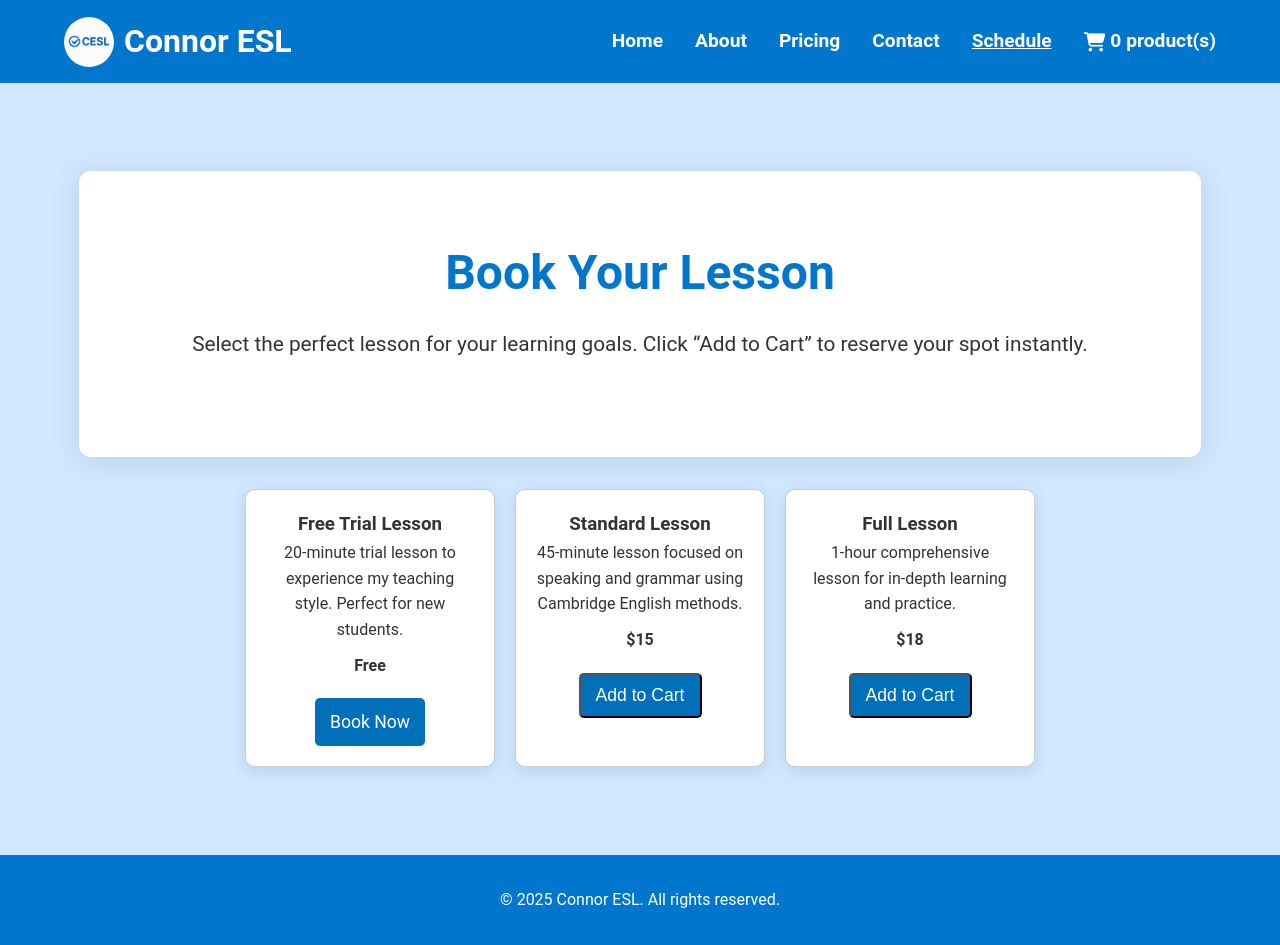
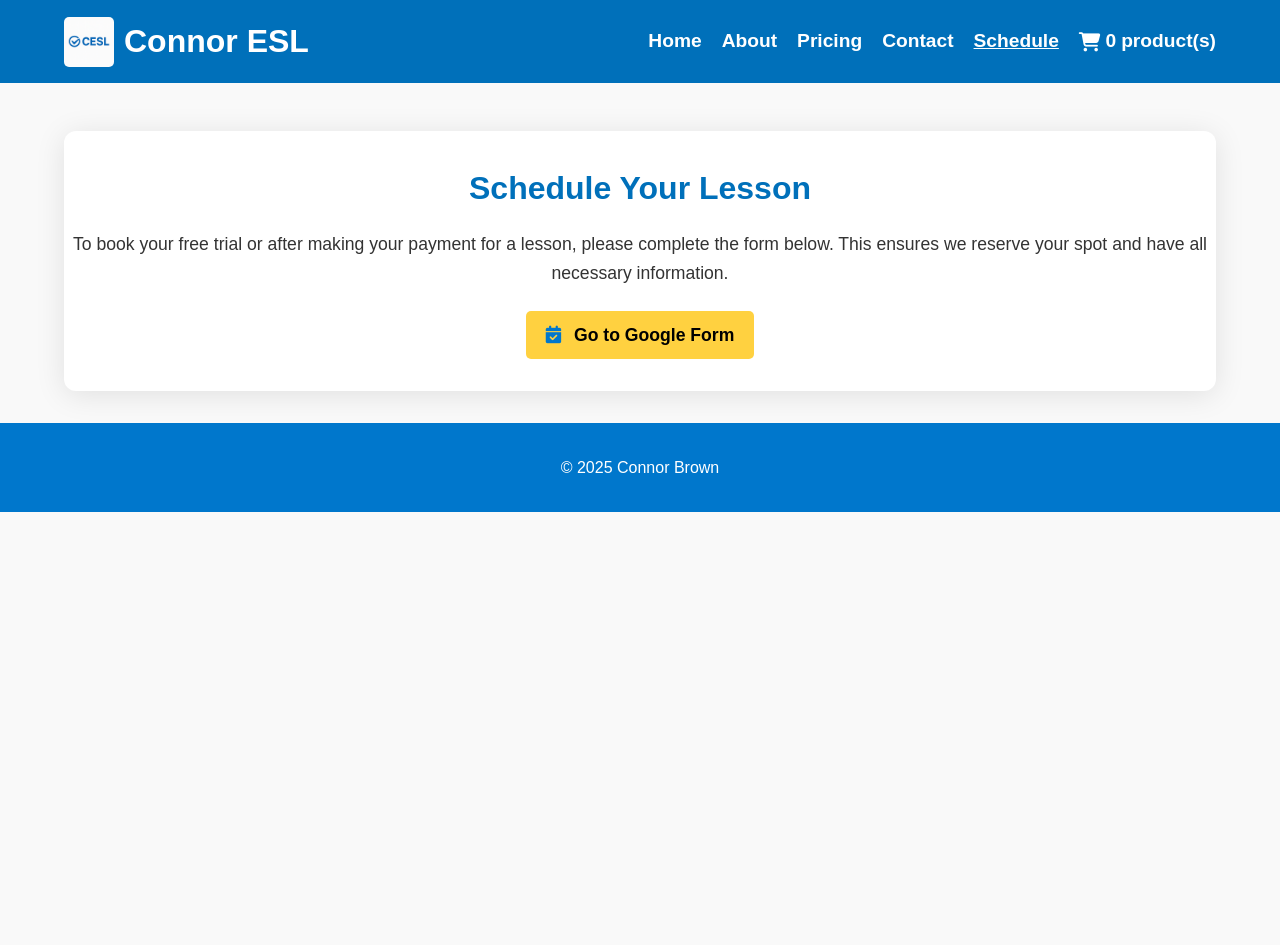
Before and after one commit to crbrownesl/Crbrownesl.github.io, a plain HTML site: page schedule.html in a window 1280 px wide. After the commit the page ends 800 px from the top, so only its background shows below. Drawn offline with Linux system fonts and the light colour scheme.

Commit message:
Update schedule.html

```diff
--- a/schedule.html
+++ b/schedule.html
@@ -1,30 +1,41 @@
 <!DOCTYPE html>
 <html lang="en">
 <head>
-<meta charset="UTF-8" />
-<meta name="viewport" content="width=device-width, initial-scale=1.0"/>
-<title>Book a Lesson - Connor ESL</title>
+<meta charset="UTF-8">
+<meta name="viewport" content="width=device-width, initial-scale=1.0">
+<title>Schedule a Lesson - Connor ESL</title>
+<link rel="stylesheet" href="https://cdnjs.cloudflare.com/ajax/libs/font-awesome/6.4.0/css/all.min.css">
 <link rel="stylesheet" href="css/style.css">
-<link rel="stylesheet" href="https://cdnjs.cloudflare.com/ajax/libs/font-awesome/6.4.0/css/all.min.css">
 <style>
-/* Cart styles */
+body { font-family: Arial, sans-serif; line-height: 1.6; background-color: #f9f9f9; color: #333; margin: 0; padding: 0; }
+.container { width: 90%; max-width: 1200px; margin: 0 auto; }
+
+/* Header/Nav */
+header { background-color: #0070ba; color: #fff; padding: 1rem 0; }
+header .brand { display: flex; align-items: center; gap: 10px; text-decoration: none; color: #fff; }
+header .brand img { height: 50px; border-radius: 5px; }
+nav ul { list-style: none; display: flex; gap: 20px; align-items: center; }
 nav ul li { position: relative; }
-nav ul li a.cart-link { display: flex; align-items: center; gap: 5px; cursor: pointer; }
+nav ul li a { text-decoration: none; color: #fff; font-weight: bold; }
+nav ul li a.active { text-decoration: underline; }
+
+/* Cart */
+nav ul li a.cart-link { display: flex; align-items: center; gap: 5px; cursor: pointer; color: #fff; }
 .cart-dropdown-content {
-  display: none; position: absolute; right: 0; background-color: white; min-width: 250px;
+  display: none; position: absolute; right: 0; background-color: #fff; color: #000; min-width: 250px;
   border: 1px solid #ccc; box-shadow: 0 8px 16px rgba(0,0,0,0.2); padding: 10px; z-index: 100;
-  max-height: 300px; overflow-y: auto;
+  max-height: 300px; overflow-y: auto; border-radius: 5px;
 }
 .cart-item { display: flex; justify-content: space-between; padding: 5px 0; }
+.cart-item span:first-child { color: #000; font-weight: bold; }
 .remove-btn { color: red; cursor: pointer; margin-left: 5px; font-size: 0.85rem; }
-.checkout-btn {
-  margin-top: 10px; display: block; width: 100%; text-align: center;
-  background-color: #0070ba; color: white; text-decoration: none; padding: 10px;
-  border-radius: 5px; font-weight: bold;
-}
-.booking-grid { display:flex; flex-wrap:wrap; gap:20px; justify-content:center; }
-.booking-option { border:1px solid #ccc; padding:20px; border-radius:10px; width:250px; text-align:center; }
-.btn { background-color:#0070ba; color:white; padding:10px 15px; border-radius:5px; text-decoration:none; display:inline-block; margin-top:10px; }
+
+/* Main Content */
+main { padding: 2rem 0; }
+.hero { text-align: center; padding: 2rem 0; }
+.hero h1 { font-size: 2rem; color: #0070ba; margin-bottom: 1rem; }
+.hero p { font-size: 1.1rem; margin-bottom: 1.5rem; }
+.btn { background-color: #FFD140; color: #000; padding: 10px 20px; border-radius: 5px; text-decoration: none; font-weight: bold; display: inline-block; }
 </style>
 </head>
 <body>
@@ -41,7 +52,7 @@ nav ul li a.cart-link { display: flex; align-items: center; gap: 5px; cursor: po
         <li><a href="about.html">About</a></li>
         <li><a href="pricing.html">Pricing</a></li>
         <li><a href="contact.html">Contact</a></li>
-                <li><a href="scheduling.html" class="active">Schedule</a></li>
+        <li><a href="schedule.html" class="active">Schedule</a></li>
         <li class="cart-dropdown">
           <a class="cart-link" id="cart-toggle"><i class="fas fa-shopping-cart"></i> <span id="cart-count">0</span> product(s)</a>
           <div class="cart-dropdown-content" id="cart-dropdown"></div>
@@ -51,41 +62,14 @@ nav ul li a.cart-link { display: flex; align-items: center; gap: 5px; cursor: po
   </div>
 </header>
 
-<main class="booking-page">
-    <div class="hero">
-        <h1>Book Your Lesson</h1>
-        <p>Select the perfect lesson for your learning goals. Click “Add to Cart” to reserve your spot instantly.</p>
-    </div>
-
-    <div class="booking-grid">
-      <!-- Free Trial Lesson -->
-      <div class="booking-option">
-        <h3>Free Trial Lesson</h3>
-        <p>20-minute trial lesson to experience my teaching style. Perfect for new students.</p>
-        <p class="price">Free</p>
-        <a href="https://docs.google.com/forms/d/1IXS4wB5cD1RJ_i687feQZYEB0rpZlYpuLhYr0x0cblw/edit?pli=1" class="btn" target="_blank">Book Now</a>
-      </div>
-
-      <!-- Standard Lesson -->
-      <div class="booking-option">
-        <h3>Standard Lesson</h3>
-        <p>45-minute lesson focused on speaking and grammar using Cambridge English methods.</p>
-        <p class="price">$15</p>
-        <button class="btn" onclick="addToCart('Standard Lesson', 15)">Add to Cart</button>
-      </div>
-
-      <!-- Full Lesson -->
-      <div class="booking-option">
-        <h3>Full Lesson</h3>
-        <p>1-hour comprehensive lesson for in-depth learning and practice.</p>
-        <p class="price">$18</p>
-        <button class="btn" onclick="addToCart('Full Lesson', 18)">Add to Cart</button>
-      </div>
-    </div>
+<main class="hero">
+  <h1>Schedule Your Lesson</h1>
+  <p>To book your free trial or after making your payment for a lesson, please complete the form below. This ensures we reserve your spot and have all necessary information.</p>
+  <a href="https://docs.google.com/forms/d/1IXS4wB5cD1RJ_i687feQZYEB0rpZlYpuLhYr0x0cblw/edit?pli=1" target="_blank" class="btn"><i class="fa-solid fa-calendar-check"></i> Go to Google Form</a>
 </main>
 
 <footer>
-    <p>© 2025 Connor ESL. All rights reserved.</p>
+  <p>© 2025 Connor Brown</p>
 </footer>
 
 <script>
@@ -96,7 +80,6 @@ const toggleBtn = document.getElementById('cart-toggle');
 function updateCartUI() {
   const countEl = document.getElementById('cart-count');
   countEl.textContent = cart.length;
-
   dropdownEl.innerHTML = '';
   if(cart.length === 0){
     dropdownEl.innerHTML = '<p>Your cart is empty.</p>';
@@ -117,13 +100,6 @@ function updateCartUI() {
   }
 }
 
-function addToCart(name,price){
-  cart.push({name,price});
-  localStorage.setItem('cart',JSON.stringify(cart));
-  updateCartUI();
-  alert(`${name} added to cart`);
-}
-
 function removeFromCart(index){
   cart.splice(index,1);
   localStorage.setItem('cart',JSON.stringify(cart));
@@ -141,16 +117,11 @@ function checkoutCart(e){
 }
 
 toggleBtn.addEventListener('click',()=>{
-  if(dropdownEl.style.display==='block'){
-    dropdownEl.style.display='none';
-  } else {
-    dropdownEl.style.display='block';
-  }
+  dropdownEl.style.display = dropdownEl.style.display==='block' ? 'none' : 'block';
 });
 
 updateCartUI();
 
-// Close dropdown if clicked outside
 document.addEventListener('click',(e)=>{
   if(!toggleBtn.contains(e.target) && !dropdownEl.contains(e.target)){
     dropdownEl.style.display='none';
```
Lines whose indentation alone changed are shown as unchanged.
